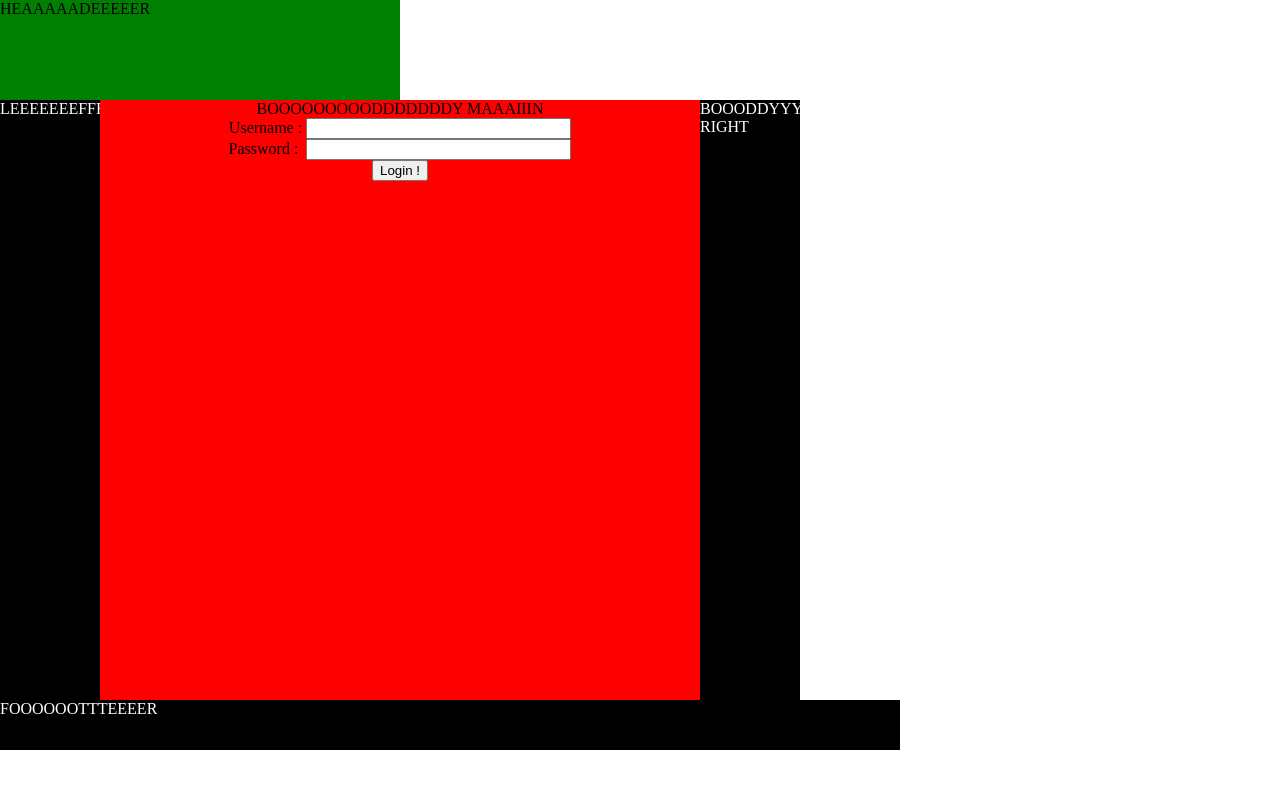
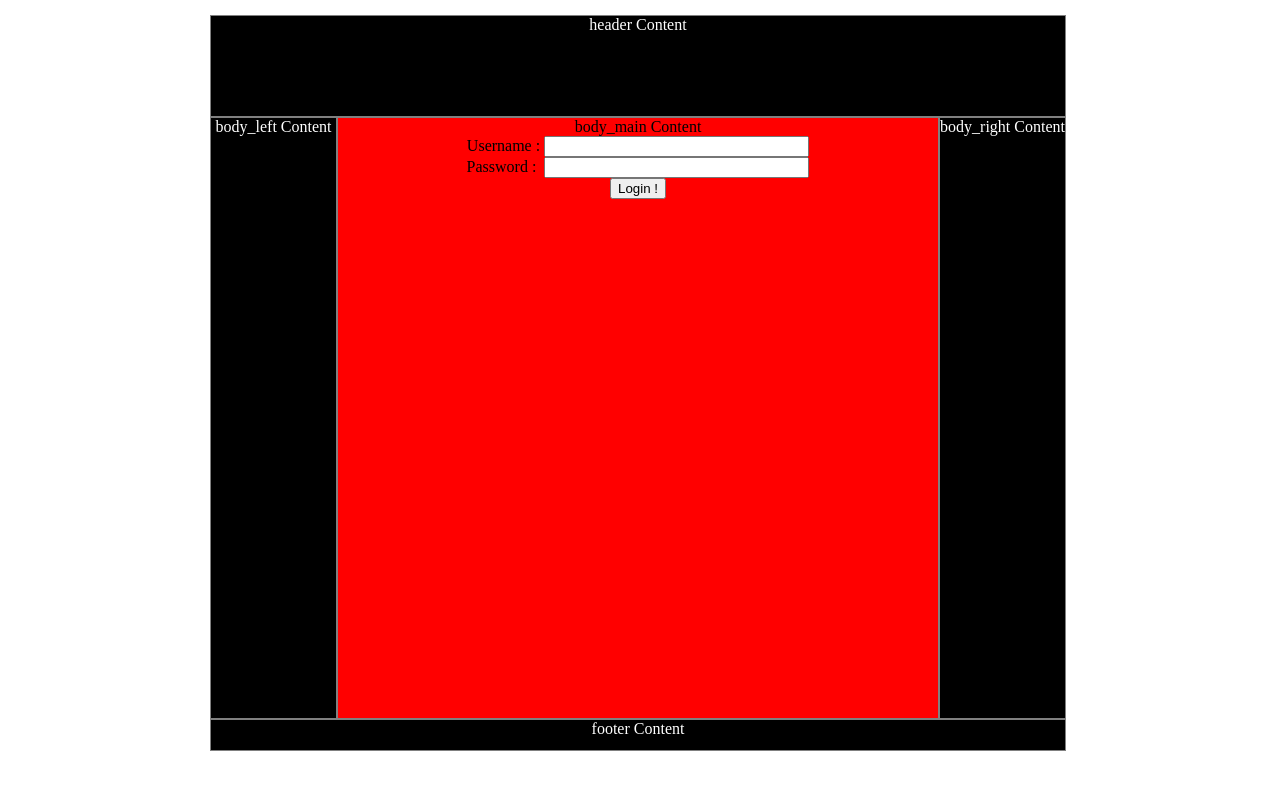
Before and after one commit to SNIP-Team/SNIP, a PHP site: page / in a window 1280 px wide. Run offline with PHP 8.4, Linux system fonts and the light colour scheme.

Commit message:
index.php - Source code optimiert - Code offensichtlicher dargestellt
styles.cc
- Layout verschönert / verbessert

```diff
--- a/System/index.php
+++ b/System/index.php
@@ -12,16 +12,15 @@
 	<link rel="stylesheet" type="text/css" href="styles.css" />
   </head>
   <div id="header">
-    <!-- HEADDER MARKER -->
-	HEAAAAADEEEEER
+    <center>header Content</center>
   </div>
   <body>
     <div id="body_left">
-	LEEEEEEEFFFFT
+	  <center>body_left Content</center>
 	</div>
 	<div id="body_main">
 	   <center>
-	   BOOOOOOOOODDDDDDDY MAAAIIIN
+	   <center>body_main Content</center>
 	     <form input="<?php echo $_SERVER['PHP_SELF']; ?>" method="POST">
 	       Username : <input type="text" size="30" name="username" /><br />
 		   Password : &nbsp;<input type="password" size="30" name="password" /><br />
@@ -36,11 +35,10 @@
 	  </center>
 	</div>
 	<div id="body_right">
-	BOOODDYYYYYY RIGHT
+	<center>body_right Content</center>
 	</div>
   </body>
   <div id="footer">
-    <!-- FOOTER MARKER -->
-	FOOOOOOTTTEEEER
+    <center>footer Content</center>
   </div>
 </html>
--- a/System/styles.css
+++ b/System/styles.css
@@ -1,20 +1,25 @@
 body {
   margin: 0 auto;
   padding: 0;
+  width: 860px;
 }
 
 #header{
   height: 100px;
-  width: 400px;
-  background-color: green;
+  width: 854px;
+  background-color: black;
+  color: white;
+  border: 1px solid grey;
+  margin-top:15px;
 }
 
 #body_left {
   float: left;
   height: 600px;
-  width: 100px;
+  width: 125px;
   background-color: black;
   color: white;
+  border: 1px solid grey;
 }
 
 #body_main {
@@ -22,20 +27,23 @@ body {
   height: 600px;
   width: 600px;
   background-color: red;
+  border: 1px solid grey;
 }
 
 #body_right {
   float: left;
   height: 600px;
-  width: 100px;
+  width: 125px;
   background-color: black;
   color: white;
+  border: 1px solid grey;
 }
 
 #footer {
   float: left;
-  height: 50px;
-  width: 900px;
+  height: 30px;
+  width: 854px;
   background: black;
   color: white;
+  border: 1px solid grey;
 }
```
